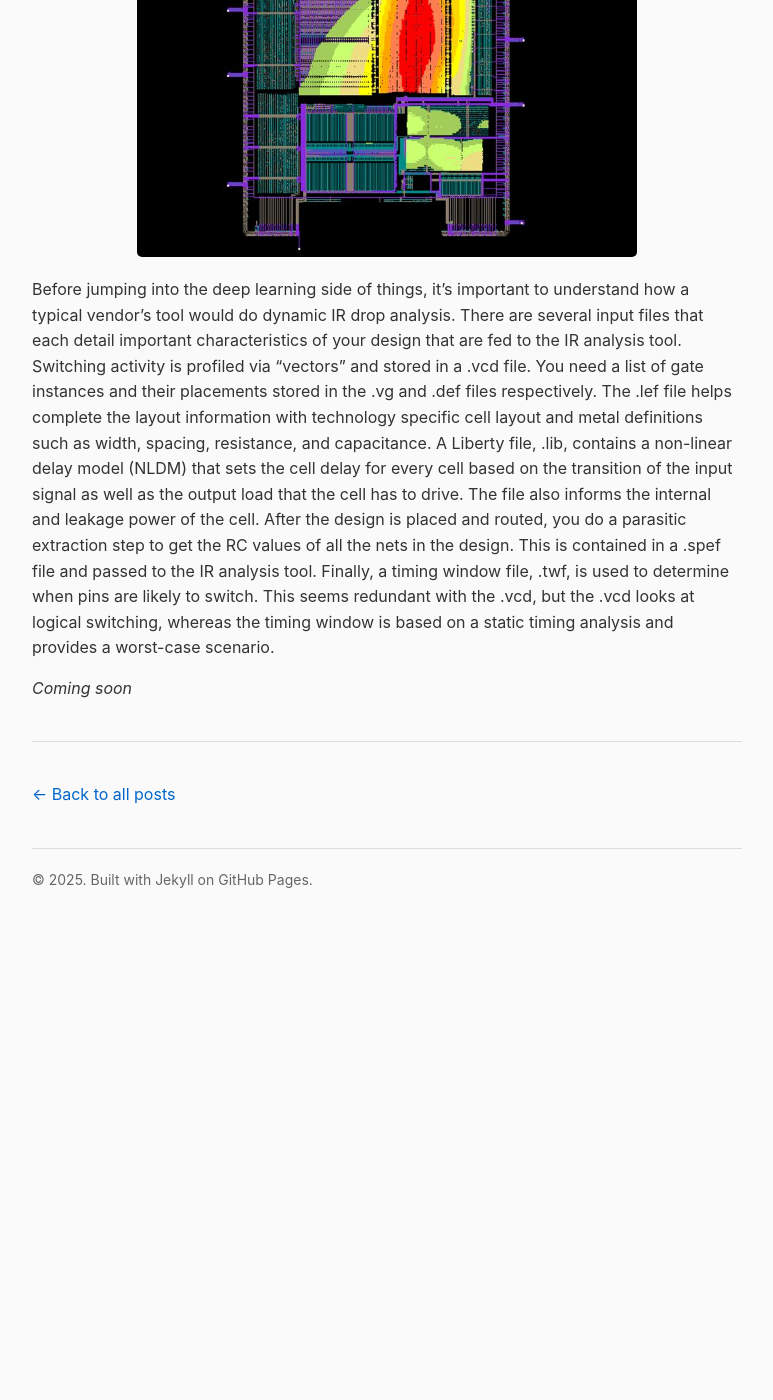
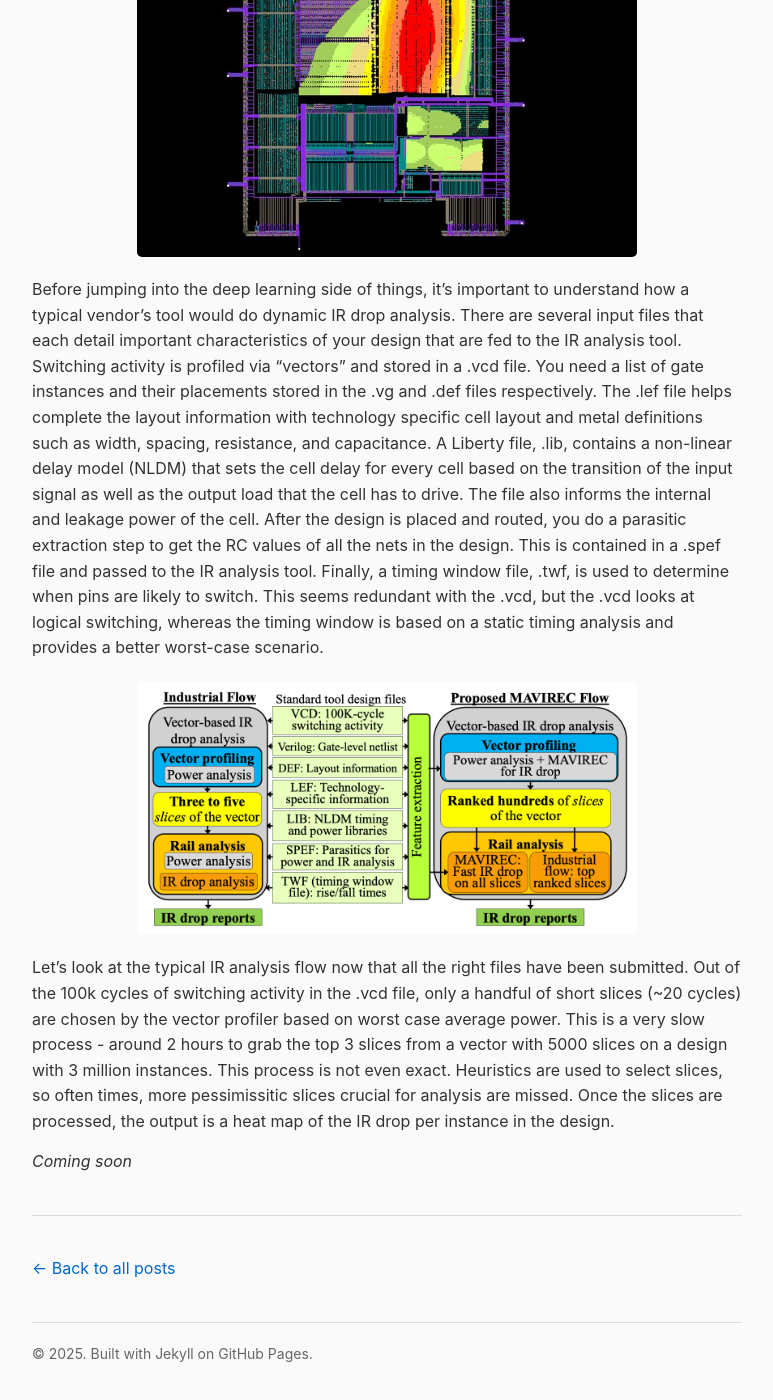
Before and after one commit to roshanwariar/roshanwariar.github.io, a Jekyll site: the page built from _posts/2026-2-26-pdai1.md, in a window 1280 px wide and 1400 px high, scrolled down 3006 px. Shown: the whole window, without its empty margins (253-1026 px from the left). Built offline with Jekyll 4.4.1, drawn with Linux system fonts in a browser that asks for light colours; before the commit the page ends 3932 px from its top, so only the background shows below that.

Commit message:
Update 2026-2-26-pdai1.md

```diff
--- a/_posts/2026-2-26-pdai1.md
+++ b/_posts/2026-2-26-pdai1.md
@@ -23,6 +23,12 @@
 
 ![IR Drop Ex](/assets/images/IR_Drop_2.jpg)
 
-Before jumping into the deep learning side of things, it’s important to understand how a typical vendor’s tool would do dynamic IR drop analysis. There are several input files that each detail important characteristics of your design that are fed to the IR analysis tool. Switching activity is profiled via “vectors” and stored in a .vcd file. You need a list of gate instances and their placements stored in the .vg and .def files respectively. The .lef file helps complete the layout information with technology specific cell layout and metal definitions such as width, spacing, resistance, and capacitance. A Liberty file, .lib, contains a non-linear delay model (NLDM) that sets the cell delay for every cell based on the transition of the input signal as well as the output load that the cell has to drive. The file also informs the internal and leakage power of the cell. After the design is placed and routed, you do a parasitic extraction step to get the RC values of all the nets in the design. This is contained in a .spef file and passed to the IR analysis tool. Finally, a timing window file, .twf, is used to determine when pins are likely to switch. This seems redundant with the .vcd, but the .vcd looks at logical switching, whereas the timing window is based on a static timing analysis and provides a worst-case scenario.<br>
+Before jumping into the deep learning side of things, it’s important to understand how a typical vendor’s tool would do dynamic IR drop analysis. There are several input files that each detail important characteristics of your design that are fed to the IR analysis tool. Switching activity is profiled via “vectors” and stored in a .vcd file. You need a list of gate instances and their placements stored in the .vg and .def files respectively. The .lef file helps complete the layout information with technology specific cell layout and metal definitions such as width, spacing, resistance, and capacitance. A Liberty file, .lib, contains a non-linear delay model (NLDM) that sets the cell delay for every cell based on the transition of the input signal as well as the output load that the cell has to drive. The file also informs the internal and leakage power of the cell. After the design is placed and routed, you do a parasitic extraction step to get the RC values of all the nets in the design. This is contained in a .spef file and passed to the IR analysis tool. Finally, a timing window file, .twf, is used to determine when pins are likely to switch. This seems redundant with the .vcd, but the .vcd looks at logical switching, whereas the timing window is based on a static timing analysis and provides a better worst-case scenario.<br>
+
+![IR Flow](/assets/images/IR_Flow.png)
+
+Let’s look at the typical IR analysis flow now that all the right files have been submitted. Out of the 100k cycles of switching activity in the .vcd file, only a handful of short slices (~20 cycles) are chosen by the vector profiler based on worst case average power. This is a very slow process - around 2 hours to grab the top 3 slices from a vector with 5000 slices on a design with 3 million instances. This process is not even exact. Heuristics are used to select slices, so often times, more pessimissitic slices crucial for analysis are missed. Once the slices are processed, the output is a heat map of the IR drop per instance in the design.<br>
+
+
 
 _Coming soon_
```
